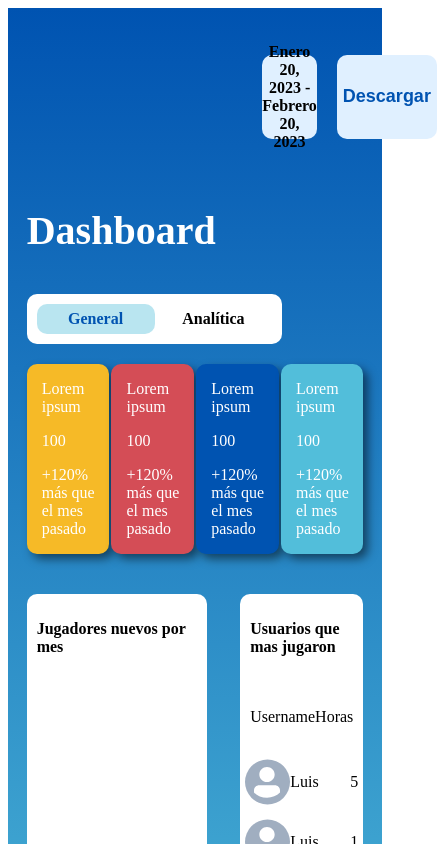
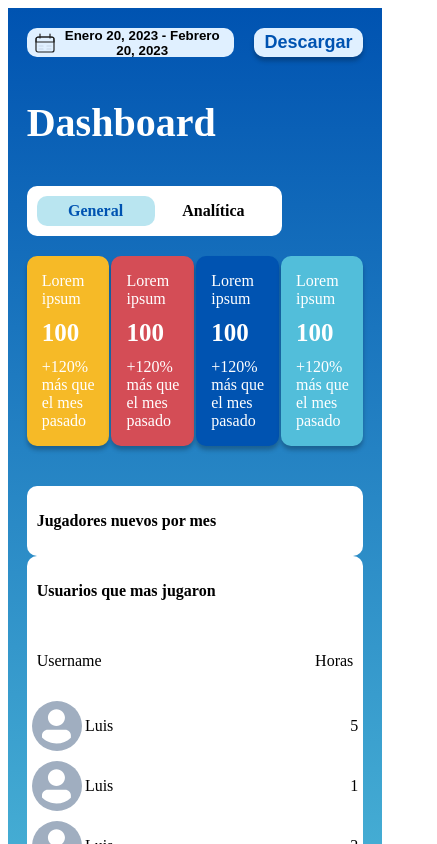
Before and after one commit to iker-landeros/DeliveryDash, a React (Vite) app in the folder 2-FrontEnd/vite-project/: page /Dashboard/general in a window 390 px wide. Shown: the top 844 px of the page, 437 px wide, since content can reach past the window. Built offline with nearby package versions, Linux system fonts and the light colour scheme; a web font is replaced by a local one.

Commit message:
responsive

```diff
--- a/2-FrontEnd/vite-project/src/Components/TarjetaDashboard.jsx
+++ b/2-FrontEnd/vite-project/src/Components/TarjetaDashboard.jsx
@@ -5,7 +5,7 @@ const  TarjetaDashboard =({titulo,dato,porcentaje,colorDeFondo}) => {
     <div className='tarjeta-dashboard' style={{ backgroundColor: colorDeFondo }}>
         <div>
             <p>{titulo}</p>
-            <p>{dato}</p>
+            <p className='texto-negrita'>{dato}</p>
             <p>+{porcentaje}% más que el mes pasado</p>
         </div>
     </div>
--- a/2-FrontEnd/vite-project/src/Pages/Dashboard.jsx
+++ b/2-FrontEnd/vite-project/src/Pages/Dashboard.jsx
@@ -1,8 +1,6 @@
-import { useState,useRef } from 'react'
 import '../Styles/Dashboard.css'
-import TarjetaDashboard from '../Components/TarjetaDashboard'
 import Botones from '../Components/Botones'
-import TarjetaLeaderBoard from '../Components/TarjetaLeaderBoard'
+import fecha from "../assets/fecha.svg"
 const  Dashboard =() => {
 
   return (
@@ -10,7 +8,7 @@ const  Dashboard =() => {
       <div className='container-dashboard'>
         <div className='container-fecha'>
           <div className='container-fecha-dentro'>
-            <p className='boton-fecha'>Enero 20, 2023 - Febrero 20, 2023</p>
+            <button className='boton-fecha'><img src={fecha}></img>Enero 20, 2023 - Febrero 20, 2023</button>
             <button className='boton-descarga'>Descargar</button>
           </div>
         </div>
--- a/2-FrontEnd/vite-project/src/Styles/Dashboard.css
+++ b/2-FrontEnd/vite-project/src/Styles/Dashboard.css
@@ -1,6 +1,5 @@
 .fondo-dashboard{
     width: 100%;
-    height: 130vh;
     display: flex;
     flex-wrap: wrap;
 }
@@ -17,6 +16,7 @@
 }
 .container-fecha{
     width: 100%;
+    height: 4%;
     flex-wrap: wrap;
     display: flex;
     justify-content: flex-end;
@@ -27,6 +27,14 @@
     justify-content: space-between;
     align-items: center;
 }
+@media (max-width: 670px) {
+    .container-fecha-dentro {
+        display: flex;
+        width: 100%;
+        justify-content: space-between;
+        align-items: center;
+    }
+}
 .div-tarjetas{
     justify-content: space-between;
 
@@ -36,13 +44,16 @@
 .div-grafica-containers{
     display: flex;
     margin-top: 40px;
-    justify-content: space-between;
+    flex-wrap: wrap;
 }
 .div-grafica{
     flex: 5;
     background-color: white;
     border-radius: 10px;
     font-weight: bold;
+    flex-wrap: wrap;
+    display: flex;
+    min-width: 300px;
 }
 .div-grafica-titulo{
     padding: 10px;
@@ -50,8 +61,9 @@
 .div-leaderboard{
     flex: 3;
     background-color: white;
-    margin-left: 10%;
     border-radius: 10px;
+    flex-wrap: wrap;
+    min-width: 300px;
 }
 .leaderboard-titulo{
     display: flex;
@@ -69,8 +81,10 @@
     font-weight: bold;
     border: none;
     flex: 1;
-    height: 60%;
+    height: 90%;
     font-size: 18px;
+    box-shadow: 0 4px 4px 0 rgba(0, 0, 0, 0.25);
+
     display: flex;
     text-align: center;
     justify-content: center;
@@ -83,9 +97,10 @@
     color: black;
     font-weight: bold;
     border: none;
-    flex: 1;
-    height: 60%;
+    flex: 2;
+    height: 90%;
     margin-right: 20px;
+
 
     display: flex;
     text-align: center;
--- a/2-FrontEnd/vite-project/src/Styles/TarjetaDashboard.css
+++ b/2-FrontEnd/vite-project/src/Styles/TarjetaDashboard.css
@@ -4,6 +4,11 @@
     border-radius: 10px;
     border: none;
     color: white;
-    box-shadow: 5px 5px 10px rgba(0, 0, 0, 0.5);
+    box-shadow: 0 4px 4px 0 rgba(0, 0, 0, 0.25);
     padding-left: 15px;
 }
+.texto-negrita{
+    font-weight: bold;
+    font-size: 25px;
+    line-height: 0px;
+}
```
Also changed, not shown: 2-FrontEnd/vite-project/src/assets/fecha.svg (added).
